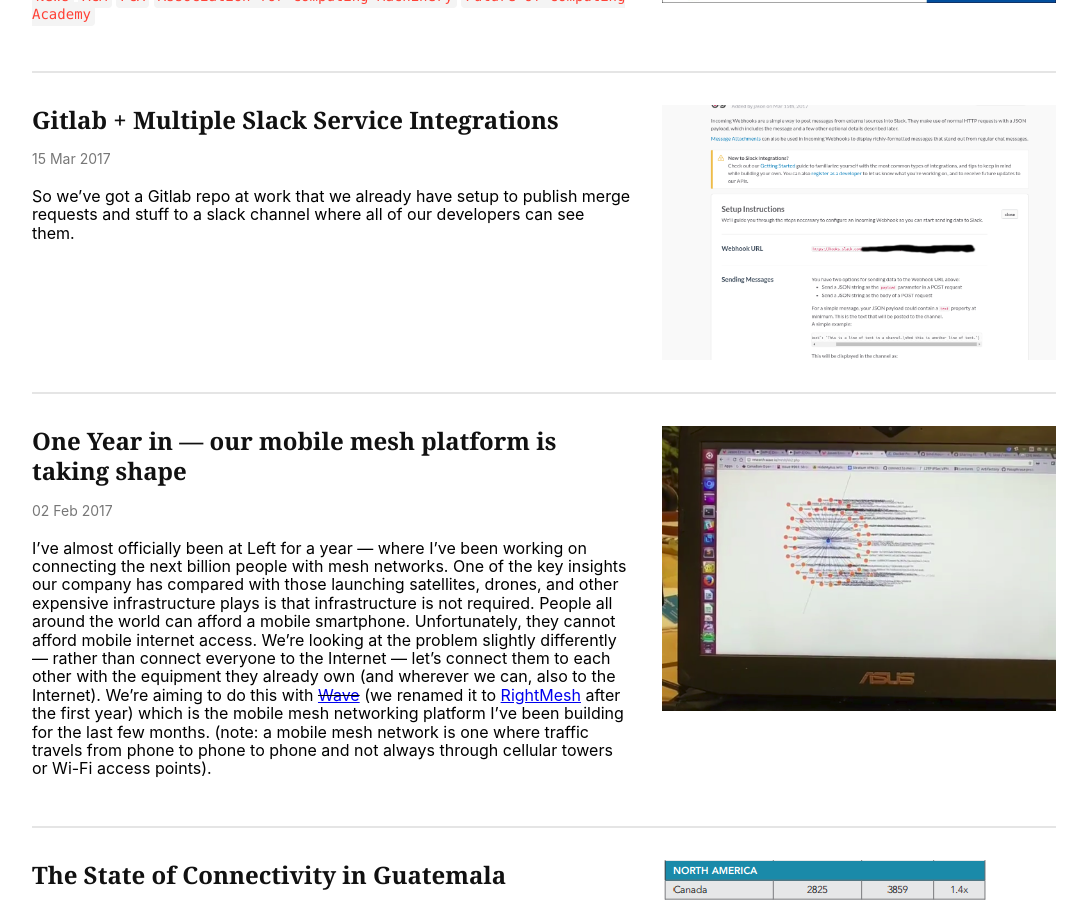
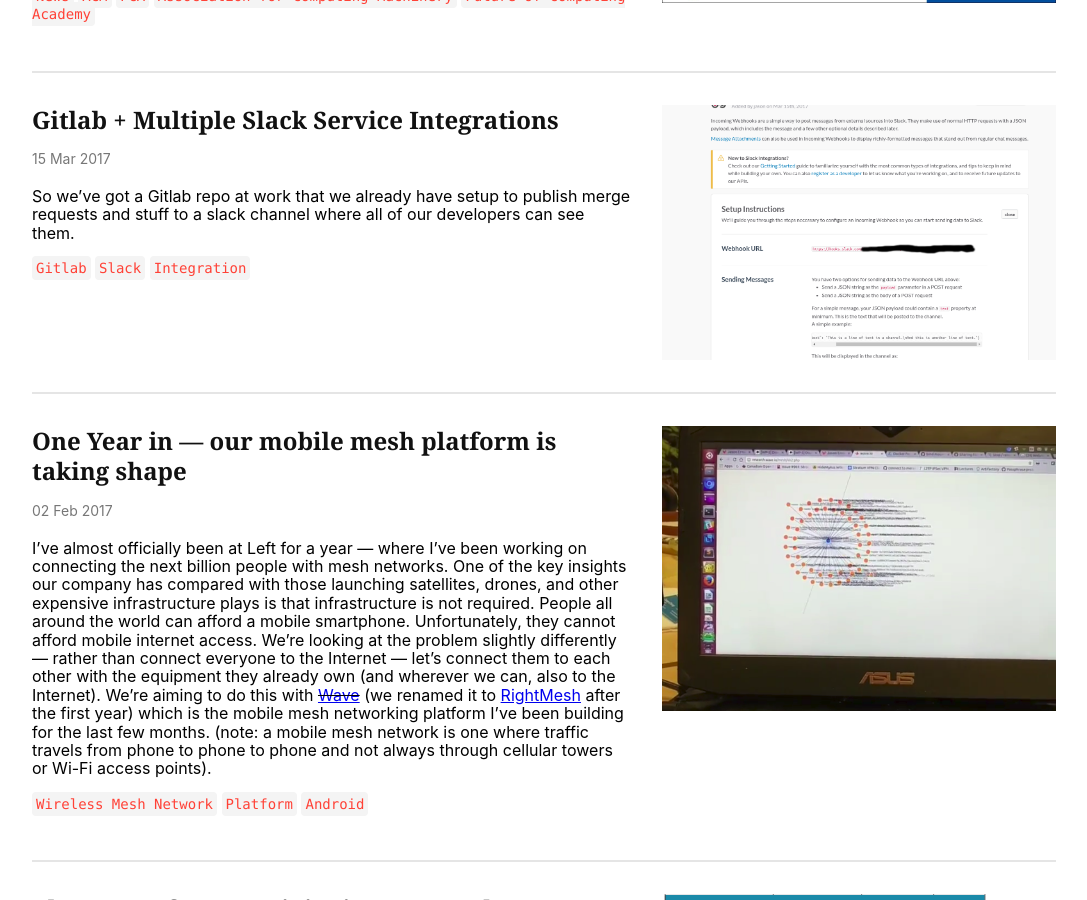
Before and after one commit to compscidr/old-compscidr.github.io, a Jekyll site: the page built from index.md, in a window 1280 px wide and 900 px high, scrolled down 893 px. Shown: the whole window, without its empty margins (96-1183 px from the left). Built offline with Jekyll 4.4.1, drawn with Linux system fonts in a browser that asks for light colours; nearby versions of some CDN libraries.

Commit message:
added some tags and categories

```diff
--- a/collections/_posts/2017-02-02-One-Year-In-Our-Mobile-Mesh-Platform-Is-Taking-Shape.md
+++ b/collections/_posts/2017-02-02-One-Year-In-Our-Mobile-Mesh-Platform-Is-Taking-Shape.md
@@ -4,8 +4,8 @@
 published: true
 featured-image: "mesh-visualization.png"
 featured-alt: "Each device represents a different geographically separate mesh connecting to the Internet (video at bottom)"
-categories: [News]
-tags: []
+categories: [News, Wireless Networks]
+tags: [Wireless Mesh Network, Platform, Android]
 ---
 
 I’ve almost officially been at Left for a year — where I’ve been working on connecting the next billion people with mesh networks. One of the key insights our company has compared with those launching satellites, drones, and other expensive infrastructure plays is that infrastructure is not required. People all around the world can afford a mobile smartphone. Unfortunately, they cannot afford mobile internet access. We’re looking at the problem slightly differently — rather than connect everyone to the Internet — let’s connect them to each other with the equipment they already own (and wherever we can, also to the Internet). We’re aiming to do this with ~~[Wave](http://wave.io)~~ (we renamed it to [RightMesh](https://rightmesh.io) after the first year) which is the mobile mesh networking platform I’ve been building for the last few months. (note: a mobile mesh network is one where traffic travels from phone to phone to phone and not always through cellular towers or Wi-Fi access points).
--- a/collections/_posts/2017-03-15-Gitlab-And-Multiple-Slack-Integrations.md
+++ b/collections/_posts/2017-03-15-Gitlab-And-Multiple-Slack-Integrations.md
@@ -4,8 +4,8 @@
 published: true
 featured-image: "gitlab.png"
 featured-alt: "slack webhook url (gitlab only allows one of these per repo, corresponding to one slack group)"
-categories: []
-tags: []
+categories: [Fix, Software]
+tags: [Gitlab, Slack, Integration ]
 ---
 So we’ve got a Gitlab repo at work that we already have setup to publish merge requests and stuff to a slack channel where all of our developers can see them.
 
```
